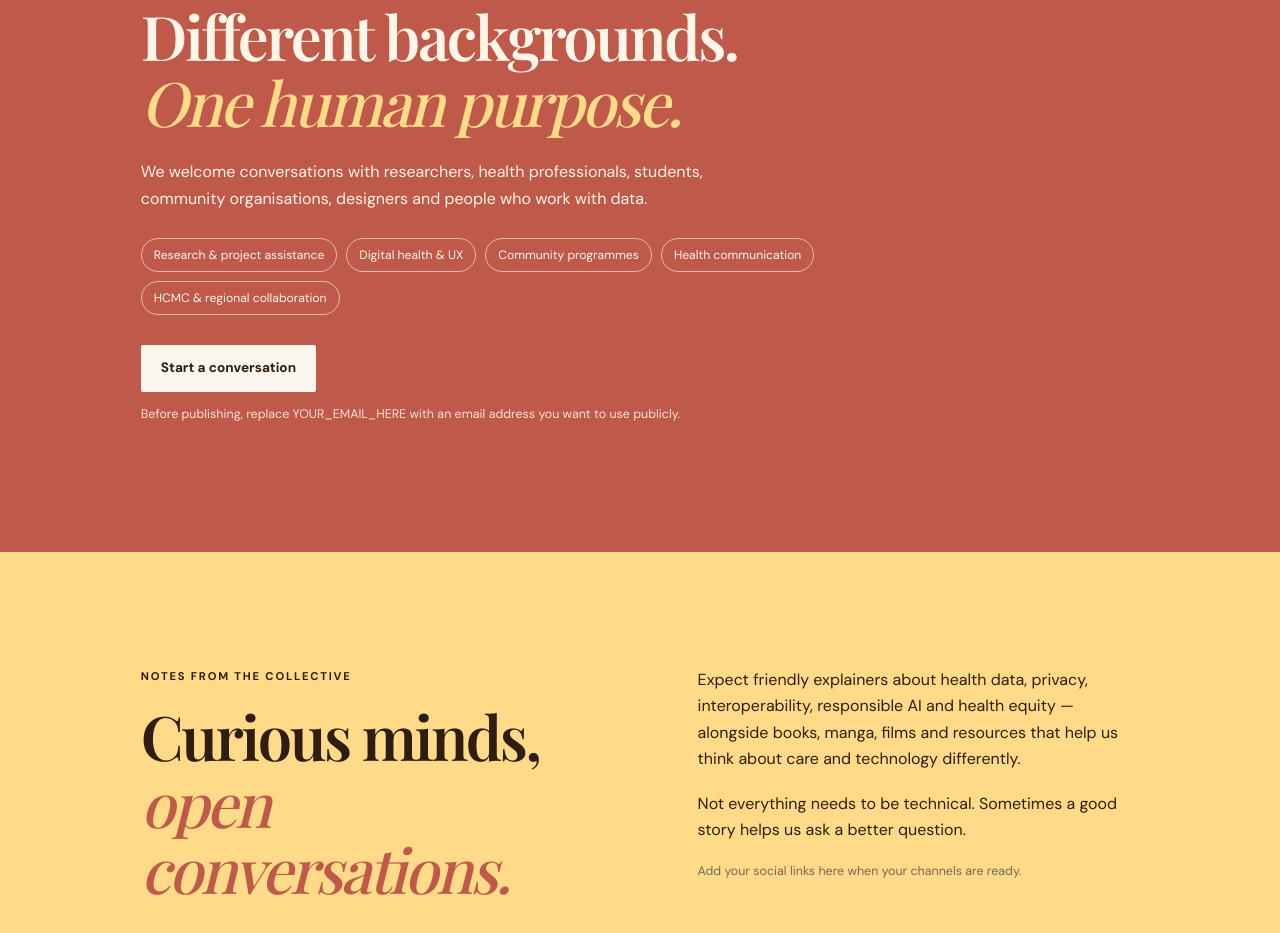
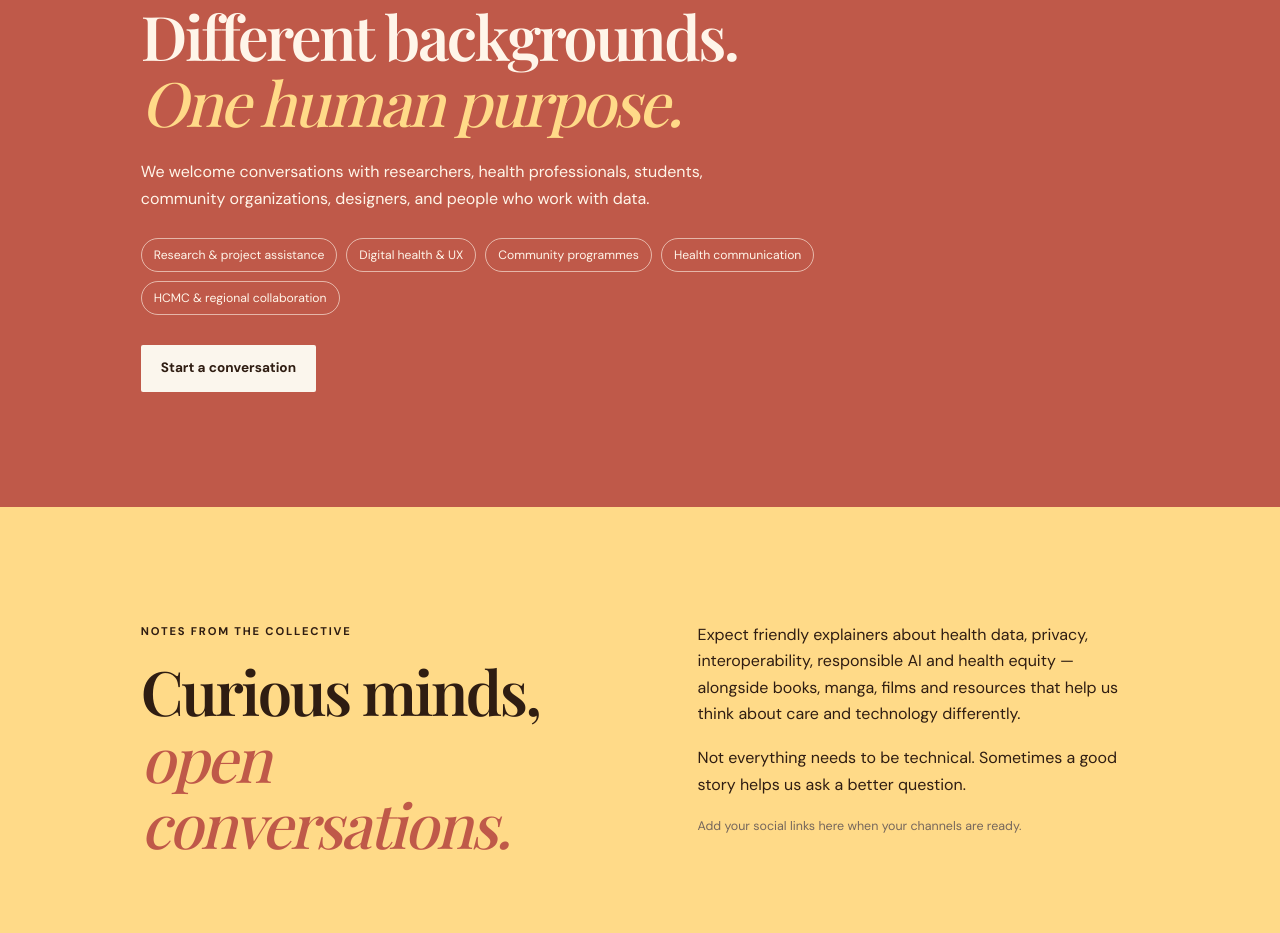
Before and after one commit to bichtrampham1104/lotux-collective, a plain HTML site: page index.html in a window 1280 px wide. Shown: the part 3172-4105 px from the top of the page. Drawn offline with nearby package versions, Linux system fonts and the light colour scheme; files whose address does not match are found by name; a web font is replaced by a local one.

Commit message:
Update organization terminology in index.html

```diff
--- a/index.html
+++ b/index.html
@@ -106,13 +106,12 @@
     <section class="collab section" id="contribute">
       <p class="eyebrow">Good work is shared work</p>
       <h2>Different backgrounds.<br><em>One human purpose.</em></h2>
-      <p>We welcome conversations with researchers, health professionals, students, community organisations, designers and people who work with data.</p>
+      <p>We welcome conversations with researchers, health professionals, students, community organizations, designers, and people who work with data.</p>
       <div class="collab-tags">
         <span>Research &amp; project assistance</span><span>Digital health &amp; UX</span>
         <span>Community programmes</span><span>Health communication</span><span>HCMC &amp; regional collaboration</span>
       </div>
       <a class="button button-light" href="mailto:bichtrampham1104@gmail.com?subject=Hello%20LOTUX%20Collective">Start a conversation</a>
-      <p class="small-note">Before publishing, replace YOUR_EMAIL_HERE with an email address you want to use publicly.</p>
     </section>
 
     <section class="notes section" id="notes">
```
